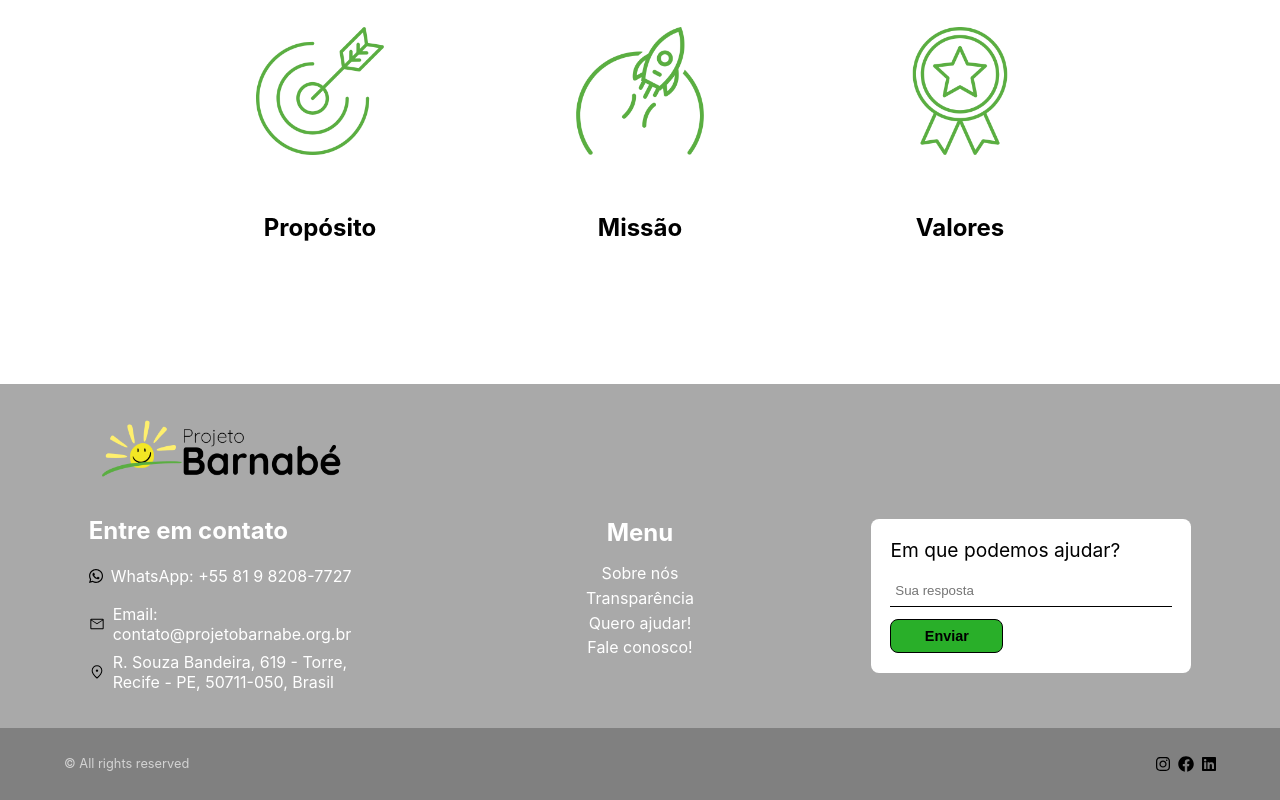
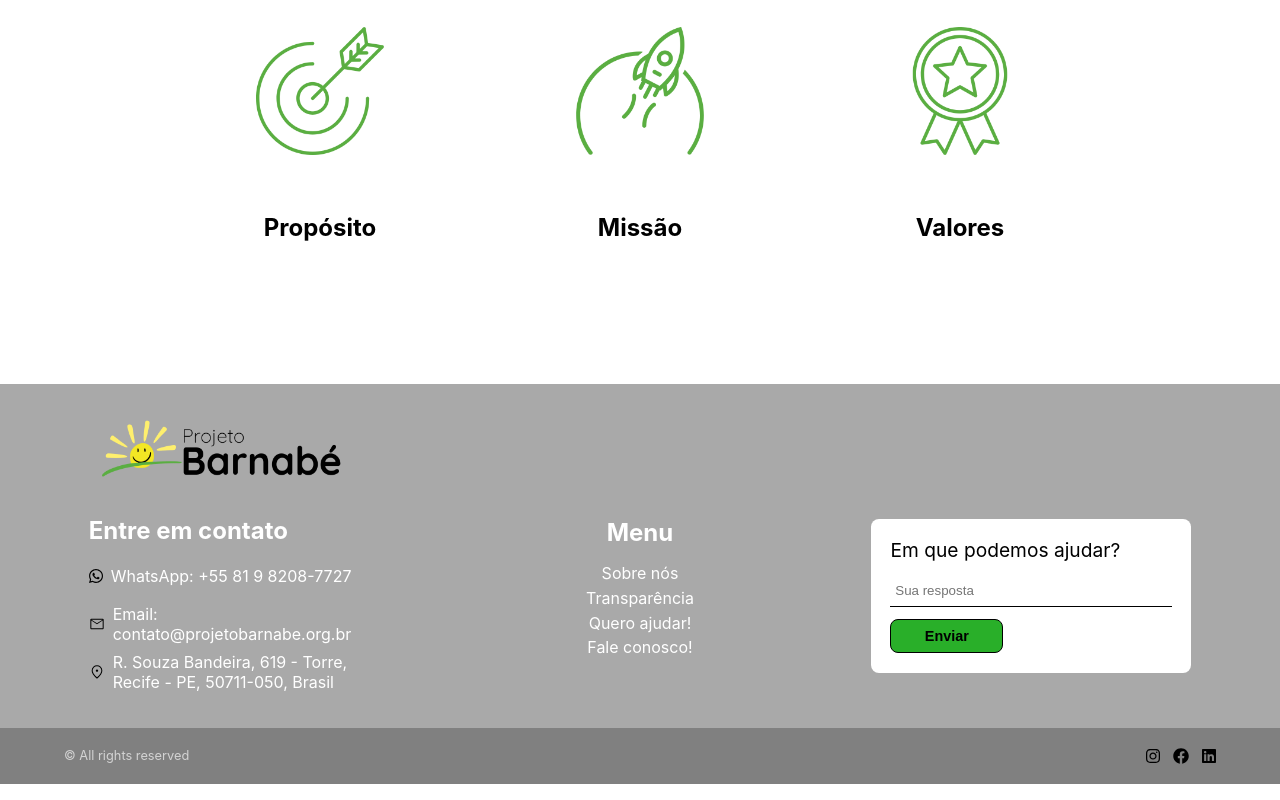
Before and after one commit to Marcoswodbarros/OngProjetoBarnabe, a React (Create React App) app in the folder barnabe/: page / in a window 1280 px wide. Shown: the part 999-1799 px from the top of the page. Built offline with nearby package versions, Linux system fonts and the light colour scheme.

Commit message:
Desktop footer: Finishing

```diff
--- a/barnabe/src/Components/End/End.css
+++ b/barnabe/src/Components/End/End.css
@@ -6,14 +6,15 @@
     font-size: .8rem;
     justify-content: space-between;
     margin-top: 2rem;
-    padding: 1rem 4rem;
+    padding: .5rem 4rem;
 }
 
 .end__container--img {
-    column-gap: .5rem;
+    column-gap: .8rem;
     display: flex;
 }
 
 .end__img {
+    cursor: pointer;
     height: 1rem;
 }
```
